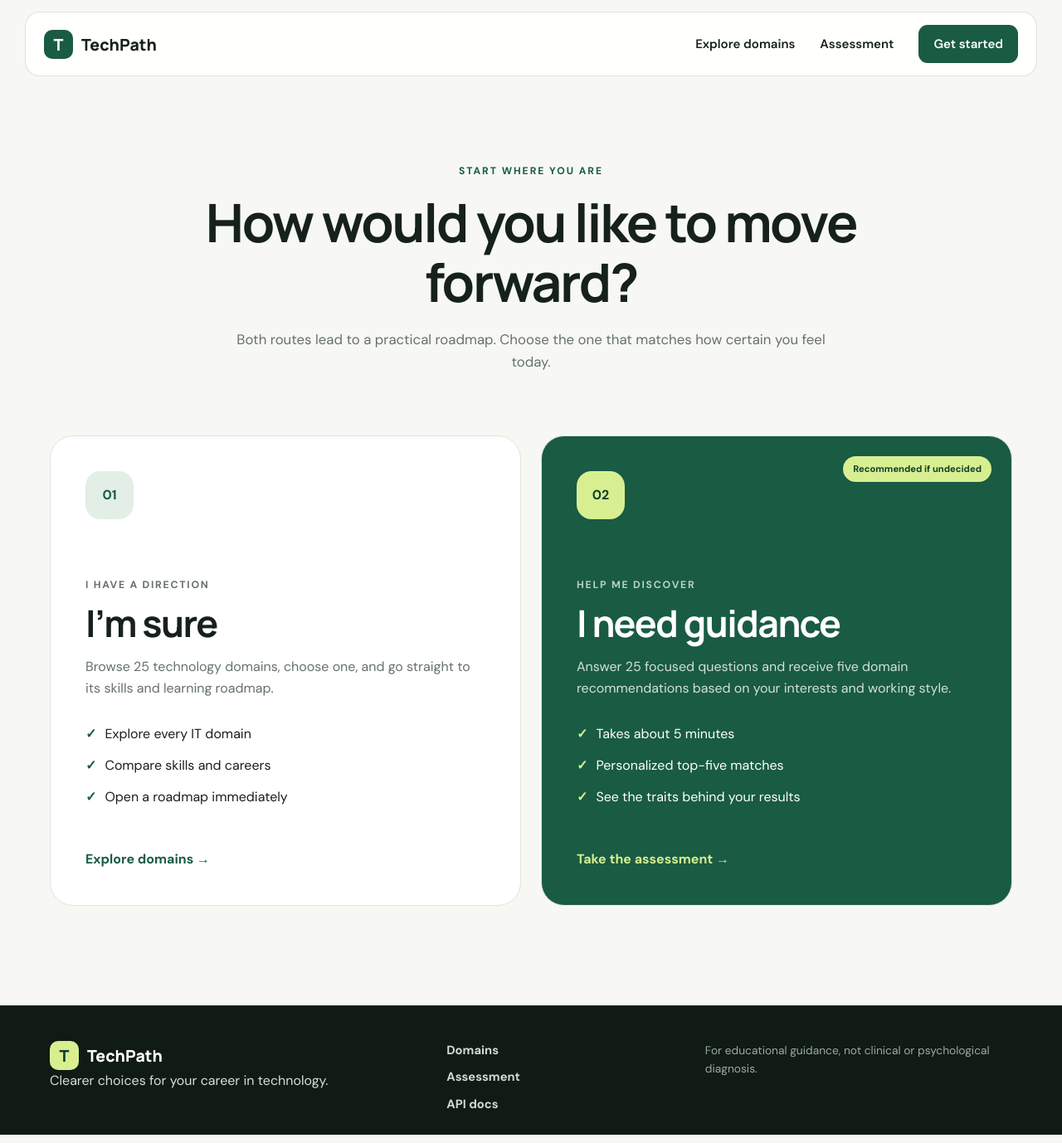
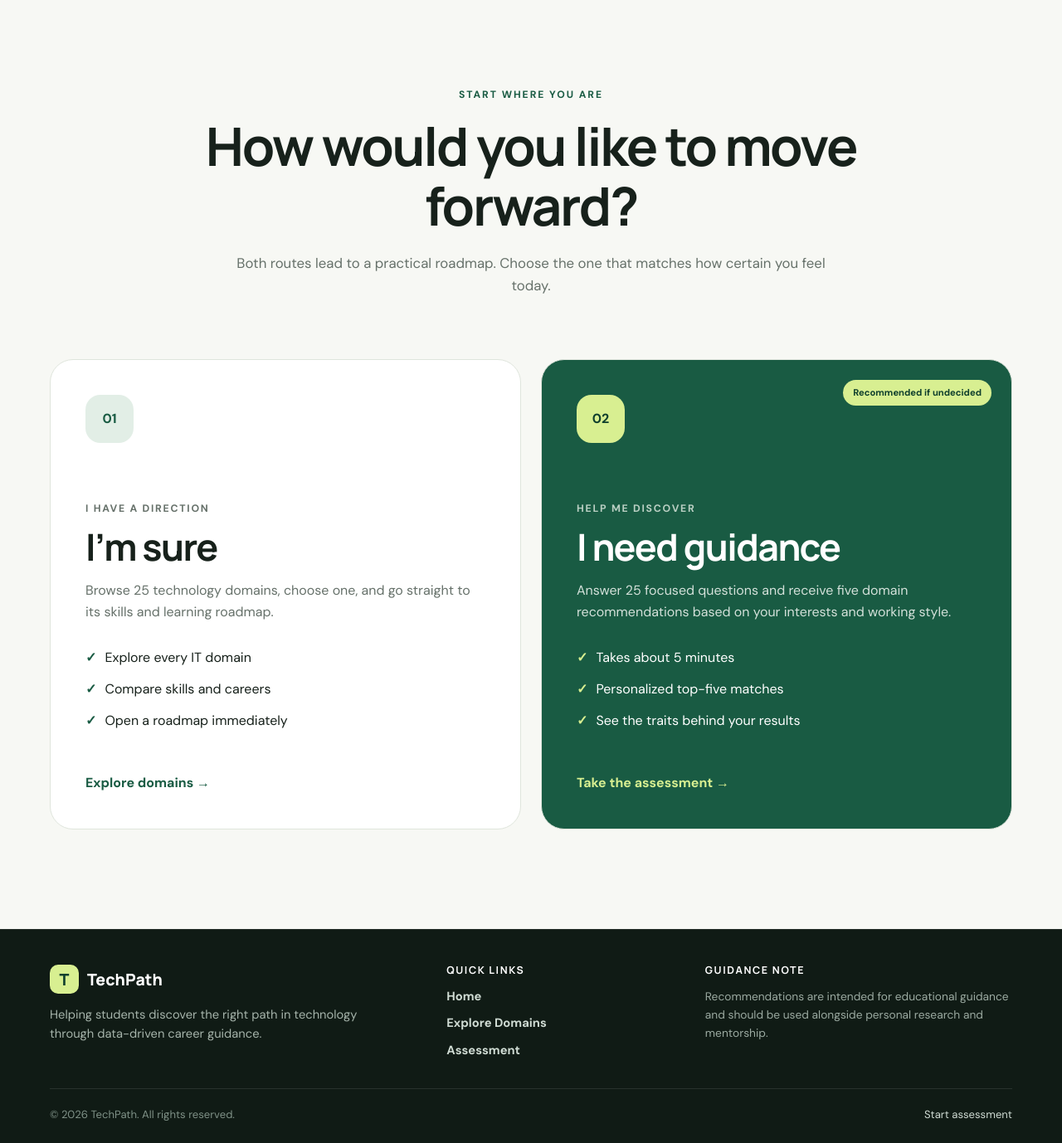
Before and after one commit to Ayisha-Salam/Techpath, a FastAPI app: page /choose in a window 1280 px wide. Shown: the whole page at 83% size. Run offline with FastAPI, Linux system fonts and the light colour scheme.

Commit message:
Update base.html

```diff
--- a/templates/base.html
+++ b/templates/base.html
@@ -11,7 +11,8 @@
     <link rel="stylesheet" href="/assets/app.css">
     {% block head %}{% endblock %}
 </head>
-<body>
+<body class="{% if request.url.path == '/' %}has-site-header{% else %}minimal-shell{% endif %}">
+    {% if request.url.path == '/' %}
     <header class="site-header">
         <a class="brand" href="/" aria-label="TechPath home">
             <span class="brand-mark">T</span>
@@ -24,23 +25,34 @@
         </nav>
         <button class="menu-button" type="button" aria-label="Open navigation" aria-expanded="false">Menu</button>
     </header>
+    {% endif %}
 
     <main>{% block content %}{% endblock %}</main>
 
     <footer class="site-footer">
-        <div>
+        <div class="footer-main">
             <a class="brand footer-brand" href="/">
                 <span class="brand-mark">T</span>
                 <span>TechPath</span>
             </a>
-            <p>Clearer choices for your career in technology.</p>
+            <p>Helping students discover the right path in technology through data-driven career guidance.</p>
         </div>
-        <div class="footer-links">
-            <a href="/domains">Domains</a>
-            <a href="/assessment">Assessment</a>
-            <a href="/docs">API docs</a>
+        <div class="footer-column">
+            <h2>Quick Links</h2>
+            <div class="footer-links">
+                <a href="/">Home</a>
+                <a href="/domains">Explore Domains</a>
+                <a href="/assessment">Assessment</a>
+            </div>
         </div>
-        <p class="footer-note">For educational guidance, not clinical or psychological diagnosis.</p>
+        <div class="footer-column">
+            <h2>Guidance Note</h2>
+            <p class="footer-note">Recommendations are intended for educational guidance and should be used alongside personal research and mentorship.</p>
+        </div>
+        <div class="footer-bottom">
+            <span>&copy; 2026 TechPath. All rights reserved.</span>
+            <a href="/assessment">Start assessment</a>
+        </div>
     </footer>
 
     <script src="/assets/common.js"></script>
```
